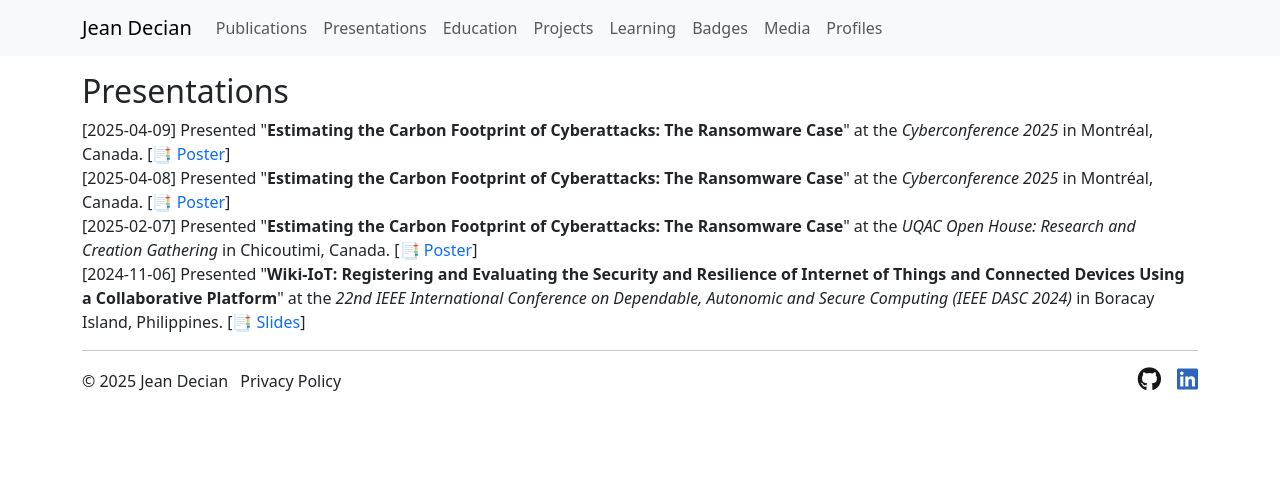
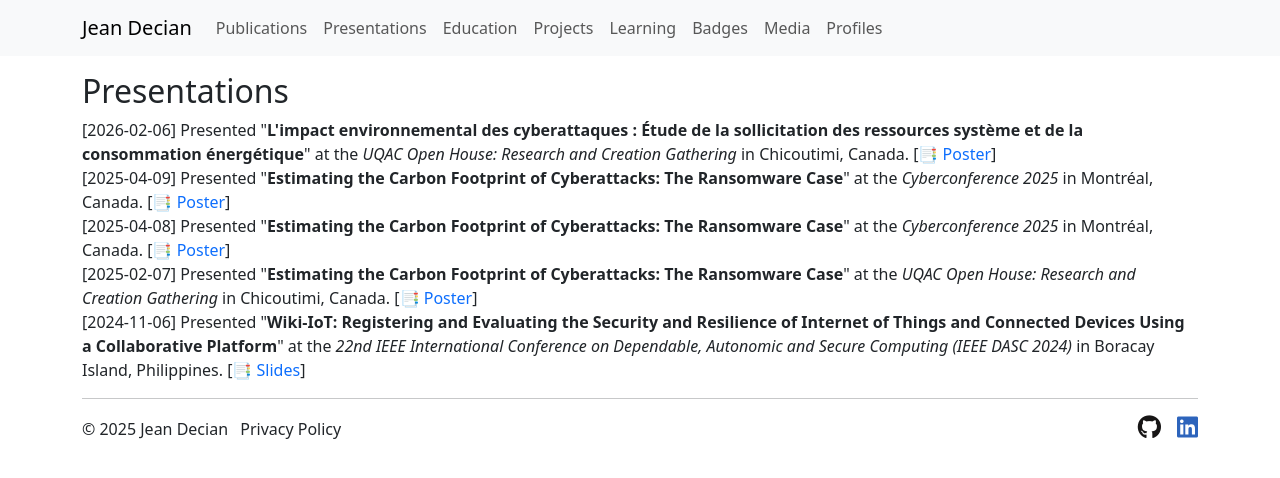
Before and after one commit to jeandecian/info, a Jekyll site: the page built from _pages/presentations.md, in a window 1280 px wide. Shown: the top 478 px of the page. Built offline with Jekyll 4.4.1, drawn with Linux system fonts in a browser that asks for light colours; nearby versions of some CDN libraries; a script that is not in the unit is left out.

Commit message:
add february 2026 presentation

```diff
--- a/_data/presentations.yml
+++ b/_data/presentations.yml
@@ -29,3 +29,11 @@
   date: 2025-04-09
   location: Montréal, Canada
   file: estimating-carbon-footprint-cyberattacks-ransomware-case-poster.pdf
+
+- title: "L'impact environnemental des cyberattaques : Étude de la sollicitation des ressources système et de la consommation énergétique"
+  type: Poster
+  event: "UQAC Open House: Research and Creation Gathering"
+  event-url: https://www.uqac.ca/jrc/portes-ouvertes/
+  date: 2026-02-06
+  location: Chicoutimi, Canada
+  file: impact-environnemental-cyberattaques-etude-sollicitation-ressources-systeme-consommation-energetique-poster.pdf
```
Also changed, not shown: 1 other file.
